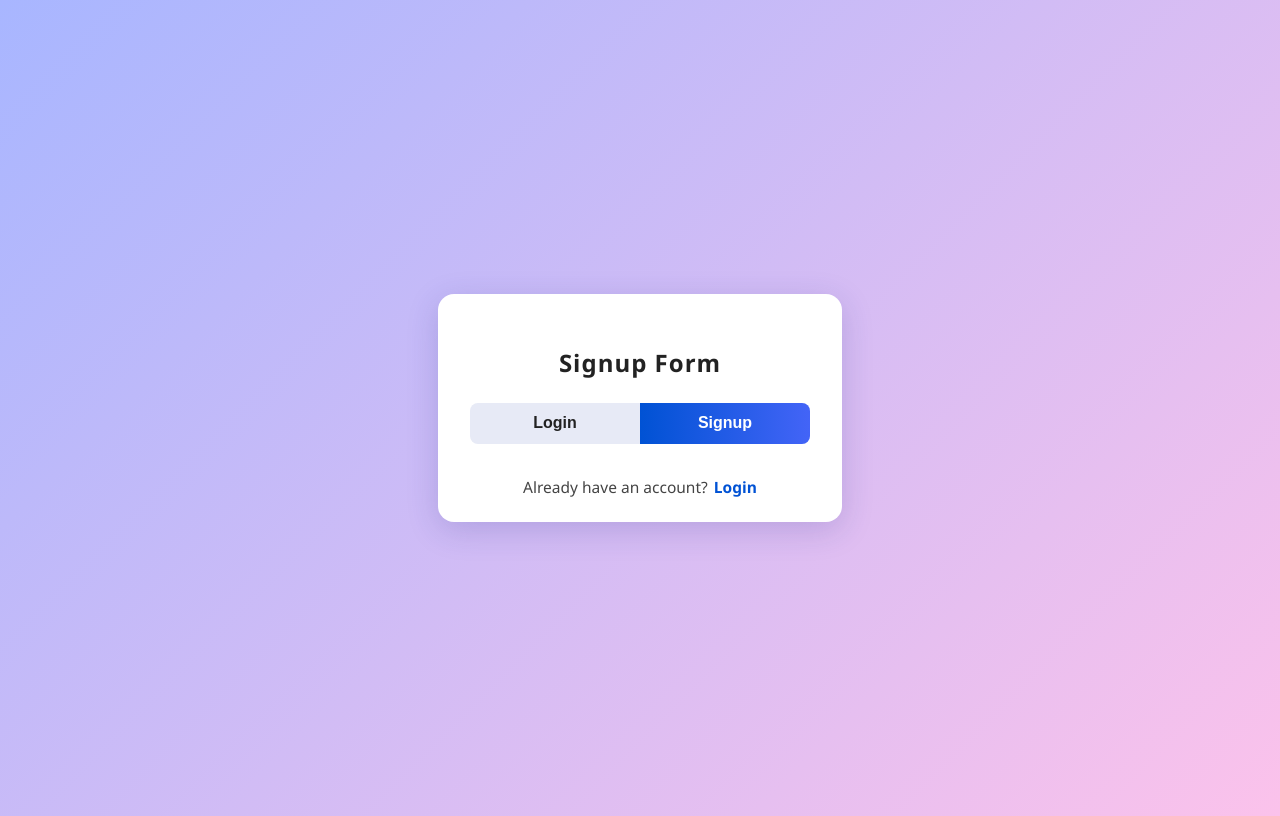
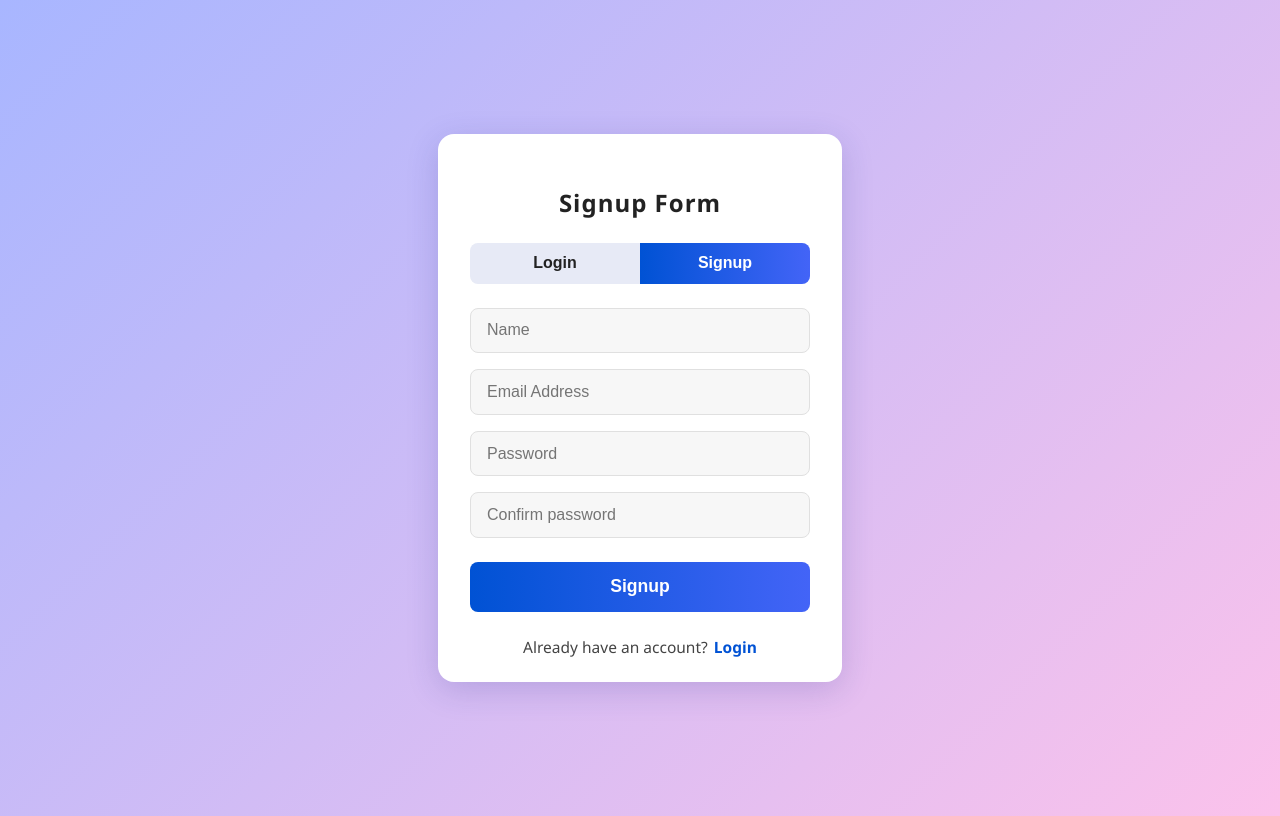
Before and after one commit to ali-waqar22/firstrepo, a plain HTML site: page index.html in a window 1280 px wide. Drawn offline with Linux system fonts and the light colour scheme.

Commit message:
Update index.html

```diff
--- a/index.html
+++ b/index.html
@@ -122,7 +122,13 @@
       <button class="tab-btn active" id="signupTab">Signup</button>
     </div>
     <!-- Signup Form -->
-
+    <form id="signupForm">
+      <input class="input-field" type="text" placeholder="Name" required>
+      <input class="input-field" type="email" placeholder="Email Address" required>
+      <input class="input-field" type="password" placeholder="Password" required>
+      <input class="input-field" type="password" placeholder="Confirm password" required>
+      <button class="submit-btn" type="submit">Signup</button>
+    </form>
     <!-- Login Form -->
     <form id="loginForm" style="display: none;">
       <input class="input-field" type="email" placeholder="Email Address" required>
```
